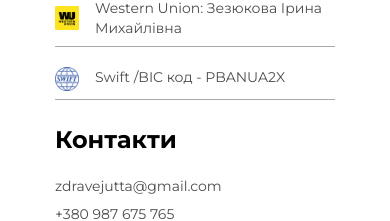
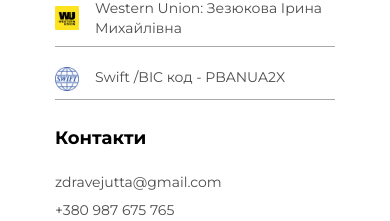
Before and after one commit to baza-trainee/cows-shelter-frontend, a React (Vite) app: page / in a window 390 px wide. Shown: the part 7298-7519 px from the top of the page. Built offline with nearby package versions, Linux system fonts and the light colour scheme.

Commit message:
fix(contact title): Add missing class

```diff
--- a/src/components/Contacts/Contacts.tsx
+++ b/src/components/Contacts/Contacts.tsx
@@ -37,7 +37,7 @@ const Contacts = () => {
         ref={ref}
       >
         <div className="basis-1/2">
-          <h3 className="mb-5 text-2xl font-bold">
+          <h3 className="xs:text-lg mb-5 font-bold md:text-xl lg:text-2xl">
             {t('contacts:titles.contacts')}
           </h3>
           <ul className="xs:text-sm mb-6 flex flex-col gap-2 text-graphite md:text-base lg:text-[17px]">
```
